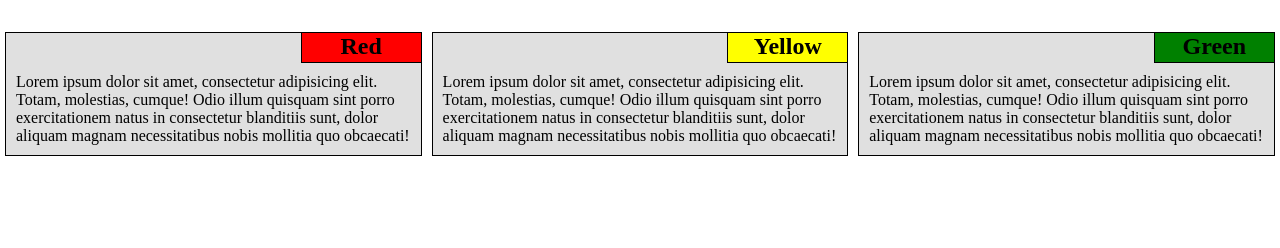
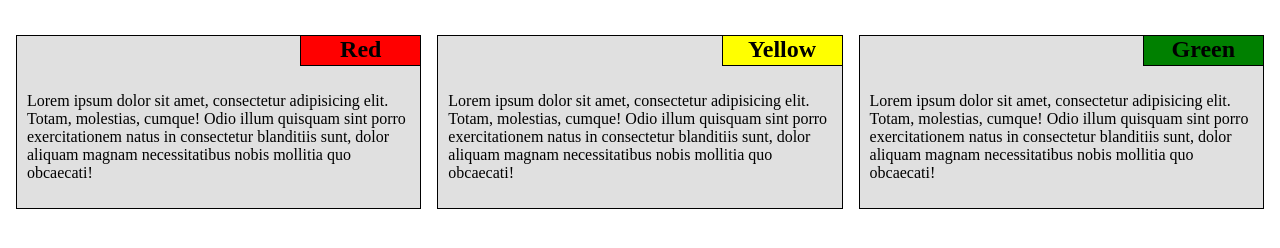
Before and after one commit to LoneWolfeSharePoint/solutions, a plain HTML site: page mod2_solution/index.html in a window 1280 px wide. Shown: the part 60-308 px from the top of the page. Drawn offline with Linux system fonts and the light colour scheme.

Commit message:
6/2/2016; 4:08pm

```diff
--- a/mod2_solution/css/styles.css
+++ b/mod2_solution/css/styles.css
@@ -1,7 +1,6 @@
 * {
   box-sizing: border-box;
   font-family: Arial Helvetica Sans-Serif;
-  margin: 0;
 }
 
 h1 {
@@ -14,7 +13,7 @@ h1 {
   background-color: #e0e0e0;
   border: 1px solid black;
   position: relative;
-  margin: 5px;
+  margin: 8px;
 }
 .section > h2 {
   border-bottom: 1px solid black;
@@ -27,6 +26,7 @@ h1 {
   position: absolute;
   top: 0;
   right: 0;
+  margin-top: 0;
 }
 .section > p {
   padding: 10px;
```
